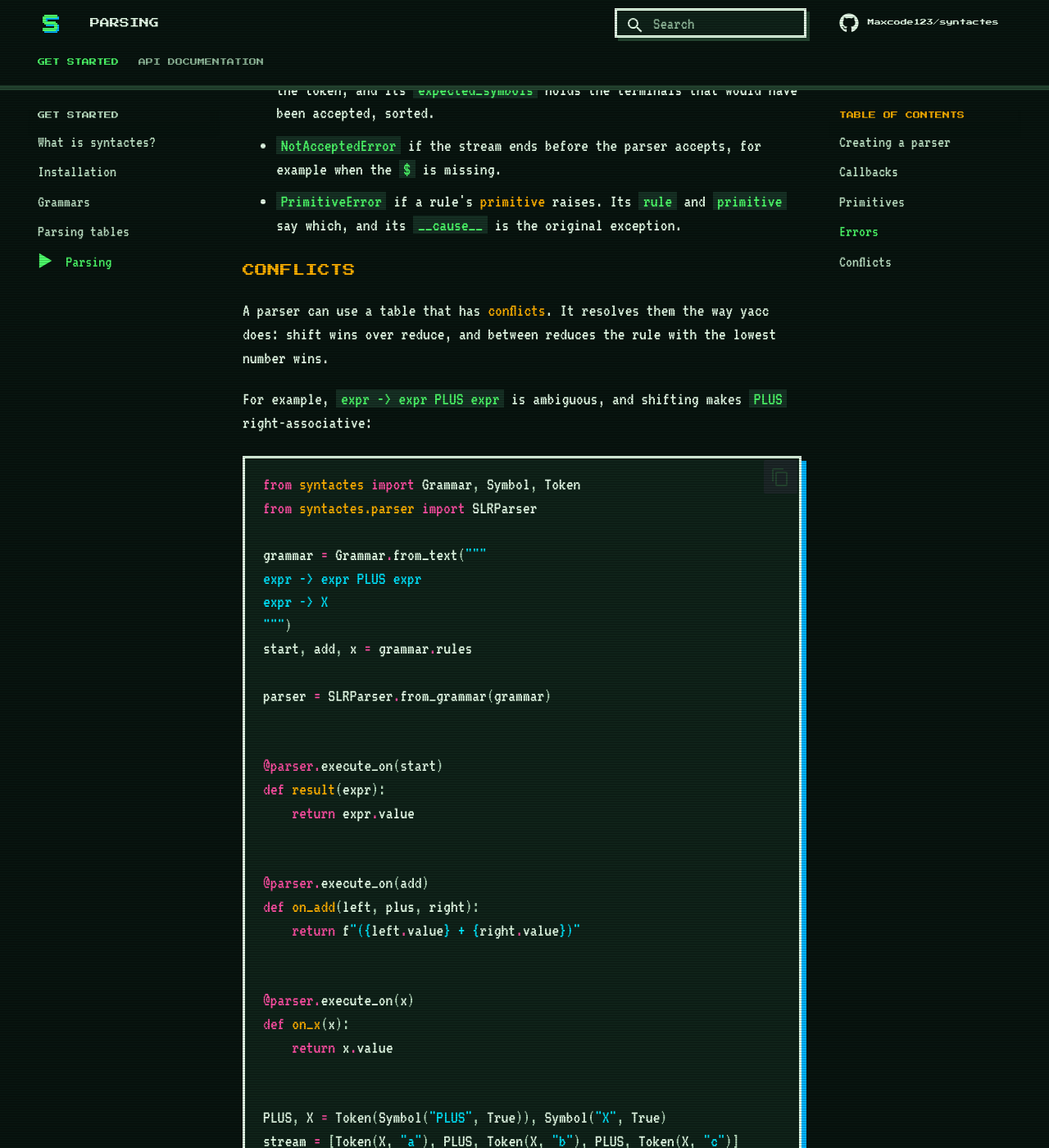
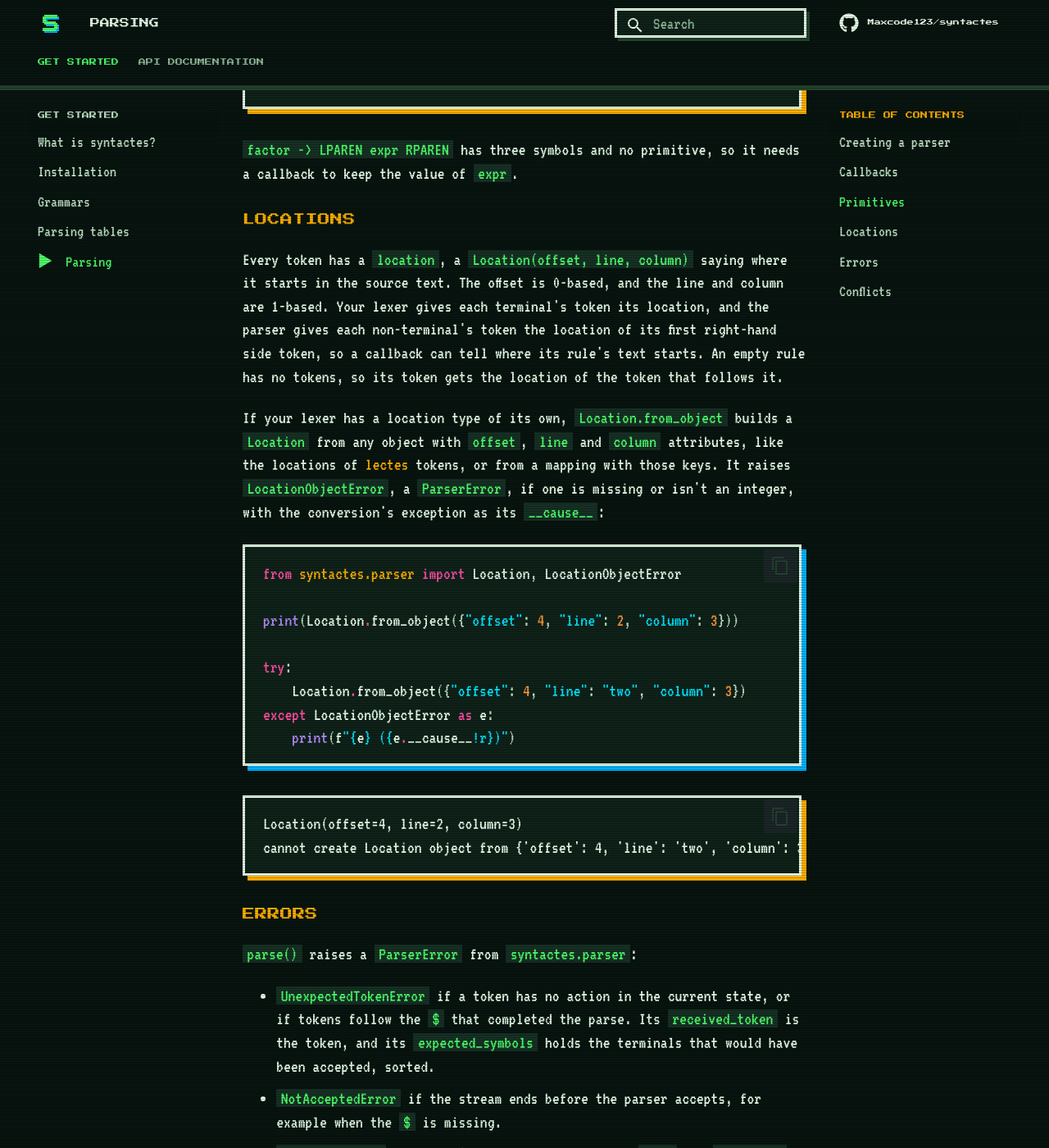
Before and after one commit to Maxcode123/syntactes, an MkDocs documentation site: the page built from docs/parsing.md, in a window 1280 px wide and 1400 px high, scrolled down 5803 px. Shown: the whole window at 82% size. Built offline with MkDocs 1.6.1 and Material for MkDocs 9.7.7, drawn with Linux system fonts in a browser that asks for light colours; comment, search, counter and statistics services are not loaded; some of the changed text lies outside the part shown.

Commit message:
Adds location object to parser's tokens

````diff
--- a/docs/parsing.md
+++ b/docs/parsing.md
@@ -38,20 +38,22 @@
 
 - The callback is called with one token per right-hand side symbol, in order,
   and its return value becomes the rule's value.
-- Each token has a `symbol` and a `value`. A terminal's token is the one
-  from the stream, with the value it was read with, such as `Token(x, 42)`.
-  A non-terminal's token holds the value computed for its rule.
+- Each token has a `symbol`, a [`location`](#locations) and a `value`. A
+  terminal's token is the one from the stream, with the value it was read
+  with, such as `Token(x, Location(0, 1, 1), 42)`. A non-terminal's token holds
+  the value computed for its rule.
 - An empty rule's callback is called with no arguments.
 - A callback wins over the rule's primitive.
 - Exceptions raised in callbacks propagate out of `parse()` unchanged.
 
 `parse()` takes any iterable of `Token`s, a generator included. A token is a
-terminal `Symbol` of the grammar and a `value`, which defaults to `None`.
-`parse()` expects a `$` token, `Token(Symbol.eof())`, as the last one.
+terminal `Symbol` of the grammar, the [`Location`](#locations) it starts at,
+and a `value`, which defaults to `None`. `parse()` expects a `$` token,
+`Token(Symbol.eof(), location)`, as the last one.
 
 ```python
 from syntactes import Grammar, Rule, Symbol, Token
-from syntactes.parser import ParserError, SLRParser
+from syntactes.parser import Location, SLRParser, UnexpectedTokenError
 
 EOF = Symbol.eof()
 S = Symbol("S", is_terminal=False)
@@ -89,7 +91,8 @@
 def add(t, plus, e):
     # One token per right-hand side symbol, in order. A non-terminal's value is
     # whatever the callback of the rule that produced it returned.
-    print(f"reducing by {rule_2}: {t.value} {plus} {e.value}")
+    # A non-terminal's token starts where its first token does.
+    print(f"column {t.location.column}: reducing by {rule_2}: {t.value} + {e.value}")
     return t.value + e.value
 
 
@@ -104,32 +107,37 @@
     return x_token.value
 
 
-def num(value):
-    return Token(x, value)
+def lex(text):
+    # One token per character but spaces, located at its offset on line 1.
+    for offset, char in enumerate(text):
+        location = Location(offset, 1, offset + 1)
+        if char == "+":
+            yield Token(PLUS, location)
+        elif char != " ":
+            yield Token(x, location, int(char))
+    yield Token(EOF, Location(len(text), 1, len(text) + 1))
 
 
-plus, eof = Token(PLUS), Token(EOF)
+print("Parsing: 1 + 2 + 3\n")
+print("result:", parser.parse(lex("1 + 2 + 3")))
 
-print("Parsing stream: 1 + 2 + 3 $\n")
-print("result:", parser.parse([num(1), plus, num(2), plus, num(3), eof]))
-
-print("\nParsing stream: 1 + $\n")
+print("\nParsing: 1 +\n")
 try:
-    parser.parse([num(1), plus, eof])
-except ParserError as e:
-    print("ParserError:", e)
+    parser.parse(lex("1 +"))
+except UnexpectedTokenError as e:
+    print(f"column {e.received_token.location.column}: {e}")
 ```
 
 ```
-Parsing stream: 1 + 2 + 3 $
+Parsing: 1 + 2 + 3
 
-reducing by E -> T + E: 2 + 3
-reducing by E -> T + E: 1 + 5
+column 5: reducing by E -> T + E: 2 + 3
+column 1: reducing by E -> T + E: 1 + 5
 result: 6
 
-Parsing stream: 1 + $
+Parsing: 1 +
 
-ParserError: Received token: $; expected one of: ['x']
+column 4: Received token: $; expected one of: ['x']
 ```
 
 ## Primitives
@@ -146,8 +154,10 @@
 the original exception as its `__cause__`.
 
 ```python
+import re
+
 from syntactes import Grammar, Symbol, Token
-from syntactes.parser import LR1Parser, PrimitiveError
+from syntactes.parser import Location, LR1Parser, PrimitiveError
 
 grammar = Grammar.from_text("""
 add(1,3) % expr -> expr PLUS term
@@ -173,9 +183,10 @@
 
 
 def lex(text):
-    for word in text.split():
-        yield Token(Symbol(KINDS.get(word, "NUMBER"), True), word)
-    yield Token(Symbol.eof())
+    for match in re.finditer(r"\S+", text):
+        location = Location(match.start(), 1, match.start() + 1)
+        yield Token(Symbol(KINDS.get(match[0], "NUMBER"), True), location, match[0])
+    yield Token(Symbol.eof(), Location(len(text), 1, len(text) + 1))
 
 
 print(parser.parse(lex("2 * ( 7 - 2 - 1 ) + 3")))
@@ -193,6 +204,38 @@
 
 `factor -> LPAREN expr RPAREN` has three symbols and no primitive, so it needs
 a callback to keep the value of `expr`.
+
+## Locations
+
+Every token has a `location`, a `Location(offset, line, column)` saying where it
+starts in the source text. The offset is 0-based, and the line and column are
+1-based. Your lexer gives each terminal's token its location, and the parser
+gives each non-terminal's token the location of its first right-hand side
+token, so a callback can tell where its rule's text starts. An empty rule has no
+tokens, so its token gets the location of the token that follows it.
+
+If your lexer has a location type of its own, `Location.from_object` builds a
+`Location` from any object with `offset`, `line` and `column` attributes, like
+the locations of [lectes](https://maximosnikiforakis.gr/lectes/) tokens, or from
+a mapping with those keys. It raises `LocationObjectError`, a `ParserError`, if
+one is missing or isn't an integer, with the conversion's exception as its
+`__cause__`:
+
+```python
+from syntactes.parser import Location, LocationObjectError
+
+print(Location.from_object({"offset": 4, "line": 2, "column": 3}))
+
+try:
+    Location.from_object({"offset": 4, "line": "two", "column": 3})
+except LocationObjectError as e:
+    print(f"{e} ({e.__cause__!r})")
+```
+
+```
+Location(offset=4, line=2, column=3)
+cannot create Location object from {'offset': 4, 'line': 'two', 'column': 3}, 'line' cannot be converted to an integer (ValueError("invalid literal for int() with base 10: 'two'"))
+```
 
 ## Errors
 
@@ -218,7 +261,7 @@
 
 ```python
 from syntactes import Grammar, Symbol, Token
-from syntactes.parser import SLRParser
+from syntactes.parser import Location, SLRParser
 
 grammar = Grammar.from_text("""
 expr -> expr PLUS expr
@@ -244,9 +287,20 @@
     return x.value
 
 
-PLUS, X = Token(Symbol("PLUS", True)), Symbol("X", True)
-stream = [Token(X, "a"), PLUS, Token(X, "b"), PLUS, Token(X, "c")]
-print(parser.parse([*stream, Token(Symbol.eof())]))  # (a + (b + c))
+PLUS, X = Symbol("PLUS", True), Symbol("X", True)
+
+
+def lex(text):
+    for offset, char in enumerate(text):
+        location = Location(offset, 1, offset + 1)
+        if char == "+":
+            yield Token(PLUS, location)
+        elif char != " ":
+            yield Token(X, location, char)
+    yield Token(Symbol.eof(), Location(len(text), 1, len(text) + 1))
+
+
+print(parser.parse(lex("a + b + c")))  # (a + (b + c))
 ```
 
 To get left-associativity, write the grammar that way instead:
````
Also changed, not shown: CHANGELOG.md (+17 -3 lines), CLAUDE.md (+12 -7 lines), README.md (+23 -17 lines), docs/index.md (+11 -7 lines), 10 other files.
